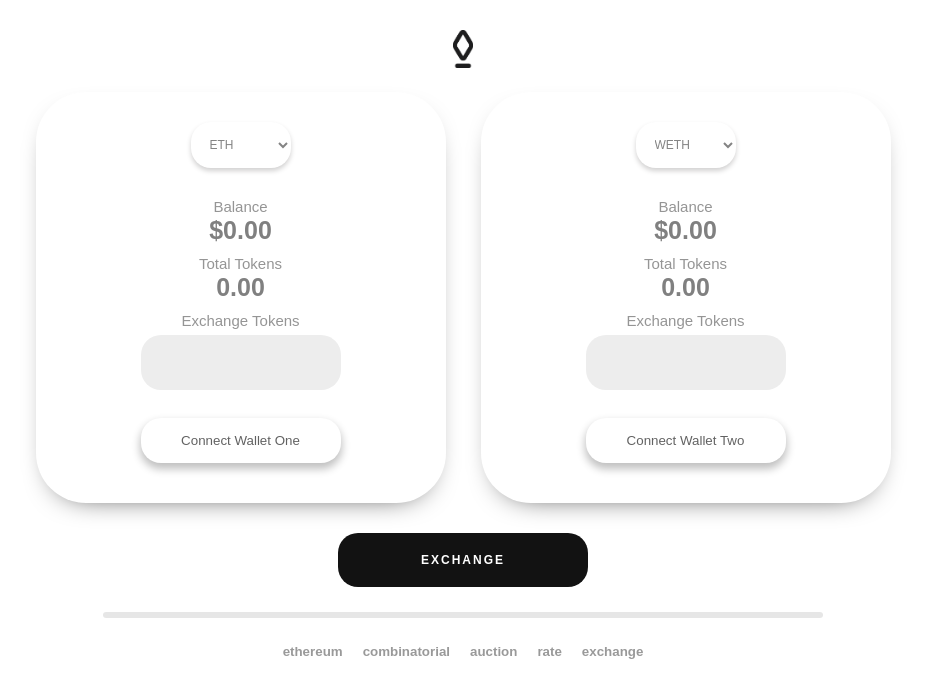
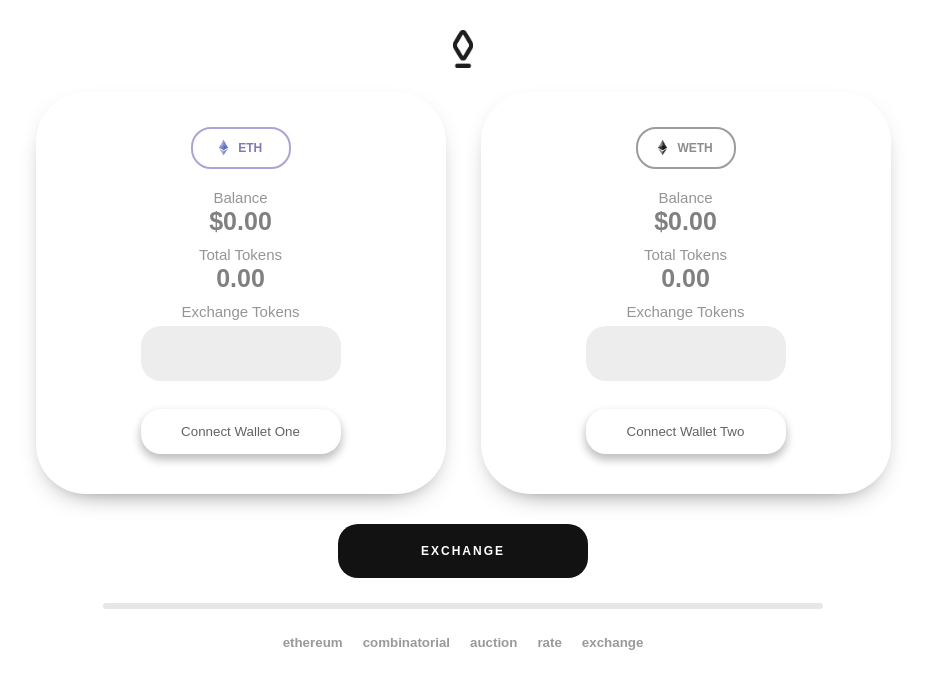
Before and after one commit to jeyakatsa/Ecare, a React (Create React App) app in the folder MVP/ecare/: page / in a window 1280 px wide. Shown: the top 698 px of the page, without its empty margins (177-1103 px from the left). Built offline with nearby package versions, Linux system fonts and the light colour scheme.

Commit message:
Base Front-End Prototype Layer completed

```diff
--- a/MVP/ecare/src/App.css
+++ b/MVP/ecare/src/App.css
@@ -52,24 +52,40 @@
 
   #choose-token {
     background:white;
-    color: rgb(132, 132, 132);
-    padding: 15px;
+    display:inline-flex;
+    justify-content: center;
+    font-weight: 600;
+    padding: 0px;
     font-size: 12px;
-    border: none;
+    border-width: 2px;
     width: 100px;
-    margin-bottom: 20px;
+    margin-top: 5px;
+    margin-bottom: 10px;
     border-radius: 20px;
-    box-shadow: 0px 3px 5px 0px rgb(210, 209, 209);
   }
-  #choose-token:hover {
-    background: rgb(44, 44, 44);
-    color: white;
-    transition: 2s;
-    box-shadow: 0px 5px 8px 1px white;
+  .eth{
+    border: solid;
+    border-color: rgb(169, 166, 211);
+  }
+  .weth{
+    border: solid;
+    border-color: rgb(156, 156, 156);
   }
   #ethicon {
     height: 15px;
-    margin-right: 5px;
+    margin-left: 10px;
+    margin-top: 10.5px;
+    justify-content: center;
+  }
+  #eth-name {
+    color: rgb(46, 33, 128);
+    font-weight: 600;
+    opacity: .6;
+  }
+  #weth-name {
+    color: gray;
+    font-weight: 600;
+    opacity: .9;
   }
 
 
--- a/MVP/ecare/src/App.js
+++ b/MVP/ecare/src/App.js
@@ -11,18 +11,12 @@ function App() {
       <section class="exchange-grid">
 
         <div id="left-top-wallet">
-          <form action="/connect-wallet" method="post" modelAttribute="charity">
+          <section>
 
-            <select name="currencies" id="choose-token">
-              <option value="ETH">
+            <button class="eth" id="choose-token">
               <img id="ethicon" src="eth-icon.png"/>
-                ETH
-              </option>
-              <option value="WETH">
-                <img id="ethicon" src="weth-icon.png"/>
-                WETH
-              </option>
-            </select>
+              <p id="eth-name">ETH</p>
+            </button>
 
             <div class="form-group" id="enter-content">
               <label id="label" path="name">Balance</label>
@@ -49,25 +43,19 @@ function App() {
 
               <input id="connect-wallet" type="submit" value="Connect Wallet One"/>
 
-          </form>
+          </section>
           <p id="wallet-connected">
             Wallet One Connected
           </p>
         </div>
 
         <div id="right-bottom-wallet">
-          <form action="/connect-wallet" method="post" modelAttribute="charity">
+          <section>
 
-              <select name="currencies" id="choose-token">
-                <option value="WETH">
+            <button class="weth" id="choose-token">
               <img id="ethicon" src="weth-icon.png"/>
-                  WETH
-                </option>
-                <option value="ETH">
-                  <img id="ethicon" src="eth-icon.png"/>
-                  ETH
-                </option>
-              </select>
+              <p id="weth-name">WETH</p>
+            </button>
 
             <div class="form-group" id="enter-content">
               <label id="label" path="name">Balance</label>
@@ -93,7 +81,7 @@ function App() {
             <br></br>
 
               <input id="connect-wallet" type="submit" value="Connect Wallet Two"/>
-            </form>
+          </section>
           <p id="wallet-connected">
             Wallet Two Connected
           </p>
```
Lines whose indentation alone changed are shown as unchanged.
